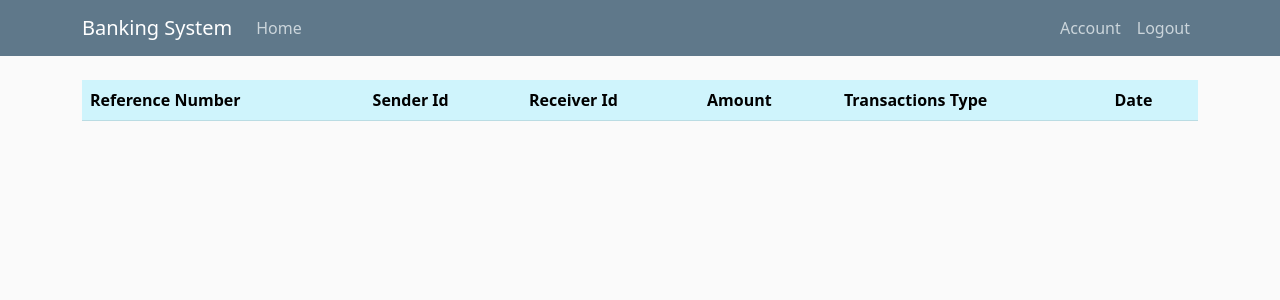
After one commit to Farzen-Taha/Banking-System, a Flask app: page /transactions/alltransactions in a window 1280 px wide. The commit adds this page. Shown: the top 300 px of the page. Run offline with Flask 2, Linux system fonts and the light colour scheme; a user stored in the database is signed in; data comes from the database, SQL or seed files in the repository; both versions use the stored data as it was after the commit; lists and menus that the app fills with data are empty; some libraries are stand-ins or nearby versions.

Commit message:
created users transactions log

```diff
--- a/bankingsystem/View.py
+++ b/bankingsystem/View.py
@@ -1,28 +1,34 @@
-from fileinput import filename
-from sqlalchemy import delete
 from bankingsystem.models import SuperAdmin, SystemUser, Customer, Requests, TransactionLog
 from flask import render_template, url_for, redirect, flash, request
-from flask_login import login_required, login_user, logout_user, current_user
-from random import randint
+from flask_login import login_user, current_user
+from sqlalchemy import or_
 from bankingsystem.form import (
     RegistrationForm,
     LoginForm,
     DepositForm,
     TransferForm,
     WithdrawForm,
-    WithdrawForm,
     UpdatAccountForm,
 
 )
-from bankingsystem.utilities import set_password, validate_password, set_new_password, hash_user_password, \
-    set_account_number
-from bankingsystem import app, db, bcrypt
+from bankingsystem.utilities import validate_password, set_new_password, hash_user_password, set_account_number
+from bankingsystem import app, db
 import secrets
 import os
 from PIL import Image
 
 
 def user_register():
+    """
+        This function registers users based on the following criteria:
+        * if the user has chosen super admin from dropdown menu, this function creates an object of the SuperAdmin class and
+        stores it in database.
+        * if the user has chosen super system user from dropdown menu, this function creates an object of the System USer
+        class and stores it in database.
+        * if the user has chosen customer from dropdown menu, this function creates an object of the Customer class and
+        stores it in database.
+    :return:
+    """
     form = RegistrationForm()
     if form.validate_on_submit():
         hashed_pw = hash_user_password(form.password.data)
@@ -81,6 +87,14 @@ def user_register():
 
 
 def user_login():
+    """
+    This function is used to login users to their accounts in the following way:
+    * if the user was loged in and wants to login agen, the user will be redirected to th home page.
+    * if the user was not loged in, the system will look for the user in the database.
+        if found and their password matched the user will be redirected to users home page. otherwise the user will be
+        shown in a flash message.
+    :return:
+    """
     if current_user.is_authenticated:
         return redirect(url_for("home"))
     form = LoginForm()
@@ -108,12 +122,24 @@ def user_login():
 
 
 def log_transaction(sender_id, receiver_id, amount, type):
+    """
+     This function saves the customers' transaction history.
+    :param sender_id: id of the customer who wants to send fund.
+    :param receiver_id: id of the customer who wants to receive the fund.
+    :param amount: the amount of the fund to be transferred
+    :param type: type of the transaction.
+    :return:
+    """
     log = TransactionLog(sender_id=sender_id, receiver_id=receiver_id, fund_amount=amount, transaction_type=type)
     db.session.add(log)
     db.session.commit()
 
 
 def show_fund():
+    """
+
+    :return:
+    """
     fund = Customer.query.filter_by(id=current_user.id).first()
     return fund.balance
 
@@ -241,3 +267,10 @@ def reject_request():
 def transactionshisory():
     transactions = TransactionLog.query.all()
     return render_template("admin/transactionslog.html", title="transactions history", transactions=transactions)
+
+
+def users_transaction_history():
+    transactions = TransactionLog.query.filter(
+        or_(TransactionLog.sender_id == current_user.id, TransactionLog.receiver_id == current_user.id))
+    # transactions = TransactionLog.query.filter_by(sender_id=current_user.id)|.filter_by(, receiver_id=current_user.id).all()
+    return render_template("userstransactionslog.html", title="transactions history", transactions=transactions)
--- a/bankingsystem/routes.py
+++ b/bankingsystem/routes.py
@@ -10,7 +10,8 @@ from bankingsystem.View import (
     deposit_fund,
     withdraw_fund,
     transfer_fund,
-    transactionshisory
+    transactionshisory,
+    users_transaction_history
 )
 from bankingsystem import app
 
@@ -95,3 +96,8 @@ def reject_account_request(id):
 @login_required
 def transactionslog():
     return transactionshisory()
+
+@app.route("/transactions/alltransactions", methods=["POST","GET"])
+@login_required
+def users_transactions_hist():
+    return users_transaction_history()
--- /dev/null
+++ b/bankingsystem/templates/userstransactionslog.html
@@ -0,0 +1,27 @@
+{% extends "layout.html" %}
+{% block content %}
+<table class="table">
+    <thead class="table-info">
+    <tr>
+        <th>Reference Number</th>
+        <th>Sender Id</th>
+        <th>Receiver Id</th>
+        <th>Amount</th>
+        <th>Transactions Type</th>
+        <th>Date</th>
+    </tr>
+    </thead>
+    <tbody>
+    {%for transaction in transactions %}
+    <tr>
+        <td>{{transaction.reference_number}}</td>
+        <td>{{transaction.sender_id}}</td>
+        <td>{{transaction.receiver_id}}</td>
+        <td>{{transaction.fund_amount}}</td>
+        <td>{{transaction.transaction_type}}</td>
+        <td>{{transaction.date}}</td>
+    </tr>
+    {% endfor %}
+    </tbody>
+</table>
+{% endblock %}
```
Also changed, not shown: bankingsystem/templates/transactions.html (+10 -0 lines), bankingsystem/site.db.
